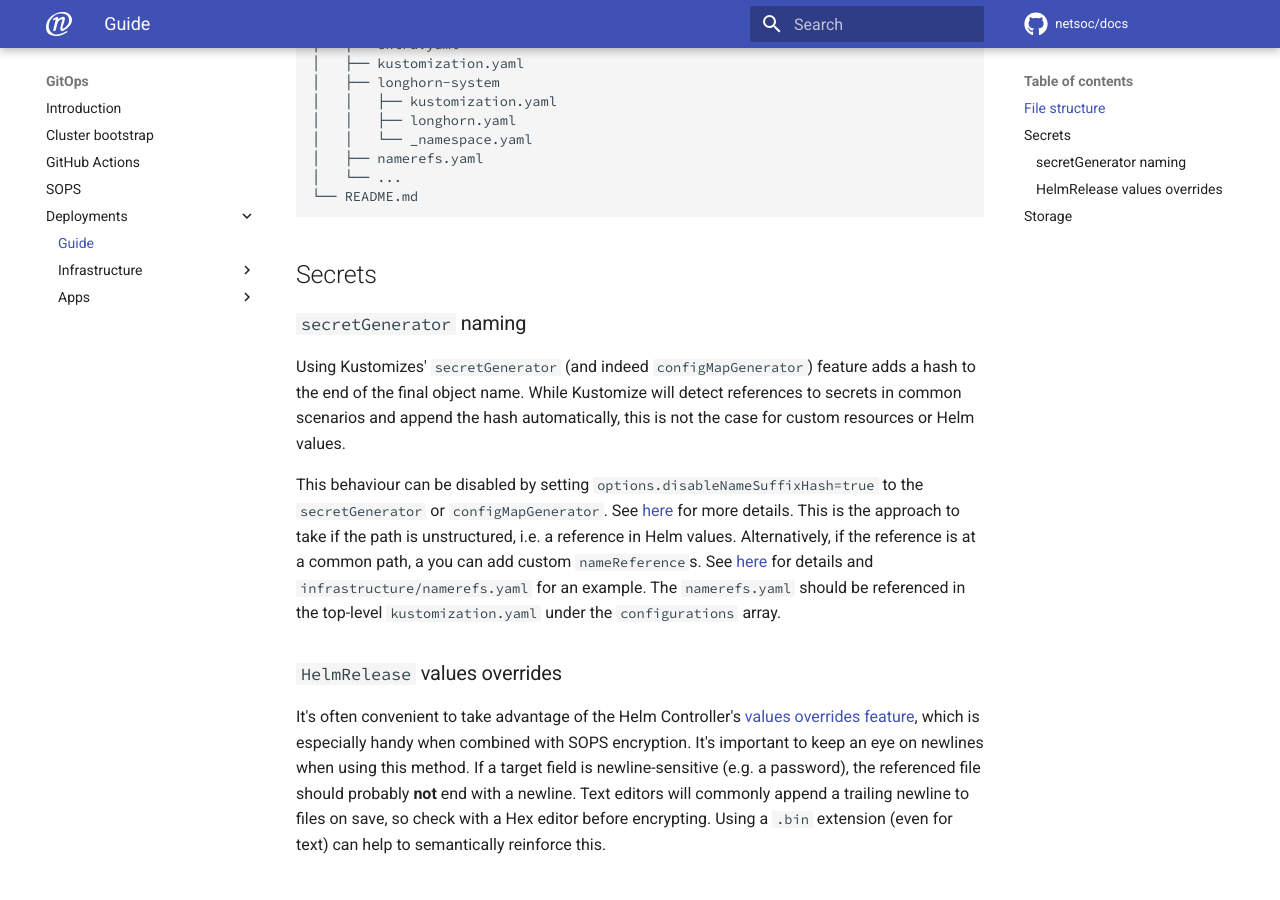
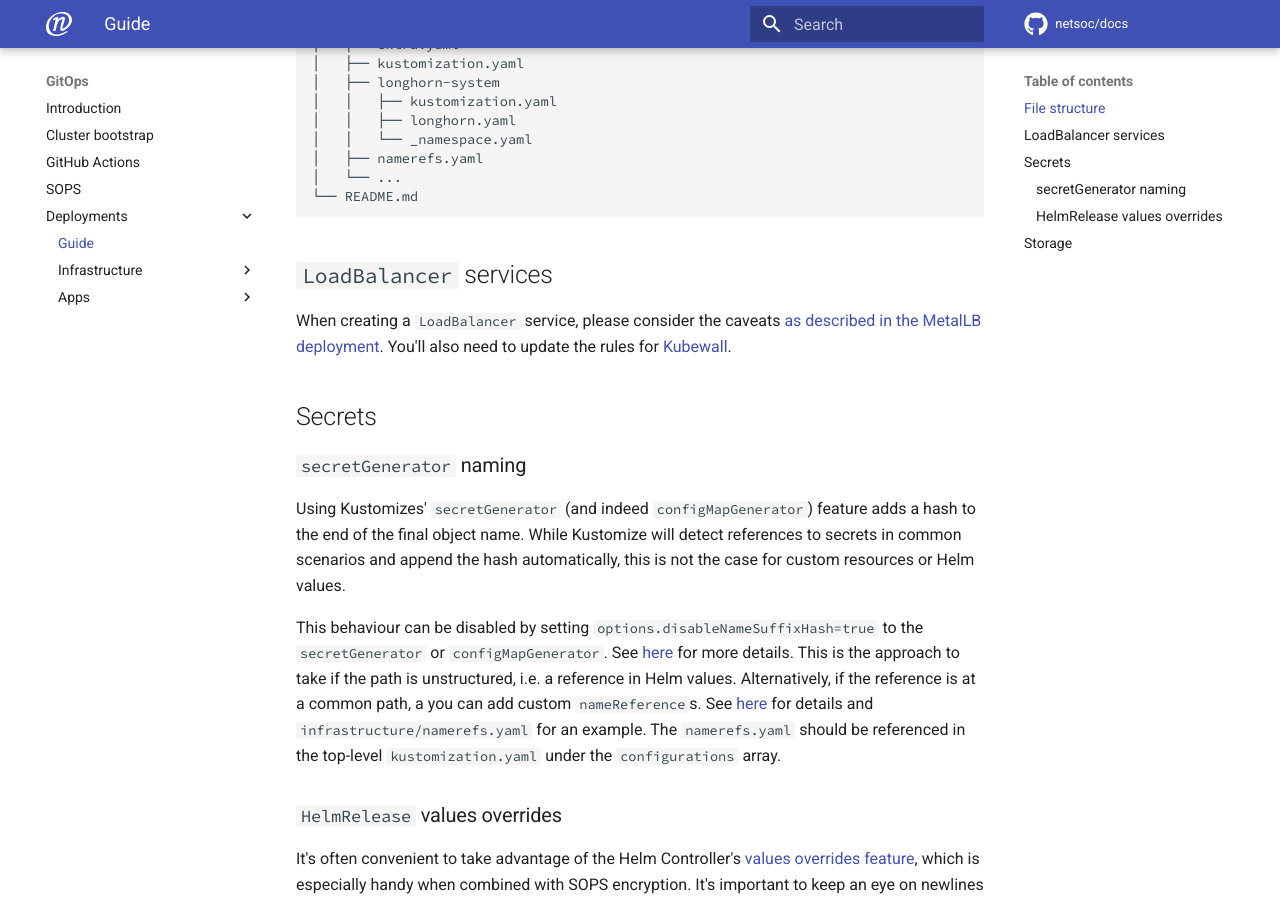
Before and after one commit to netsoc/docs, an MkDocs documentation site: the page built from docs/gitops/deployments/guide.md, in a window 1280 px wide and 900 px high, scrolled down 2119 px. Built offline with MkDocs 1.6.1 and Material for MkDocs 9.7.7, drawn with Linux system fonts in a browser that asks for light colours; comment, search, counter and statistics services are not loaded.

Commit message:
Update netsoc/gitops documentation (4e7cd2d7)

````diff
--- a/docs/gitops/deployments/guide.md
+++ b/docs/gitops/deployments/guide.md
@@ -94,6 +94,12 @@ gitops
 └── README.md
 ```
 
+## `LoadBalancer` services
+
+When creating a `LoadBalancer` service, please consider the caveats
+[as described in the MetalLB deployment](../infrastructure/metallb/). You'll also need to update the rules for
+[Kubewall](../infrastructure/kubewall/).
+
 ## Secrets
 
 ### `secretGenerator` naming
````
Also changed, not shown: docs/gitops/deployments/infrastructure/kubewall.md (added, +12 -0 lines), docs/gitops/deployments/infrastructure/.pages, 1 other file.
